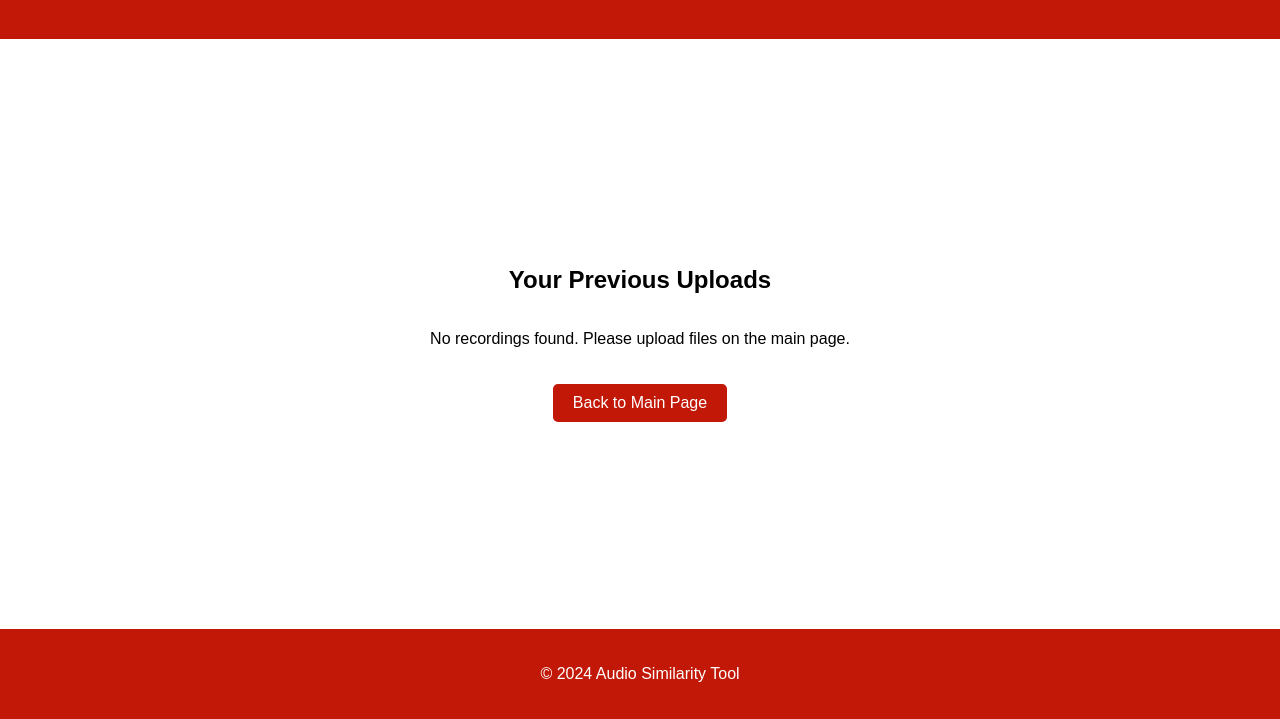
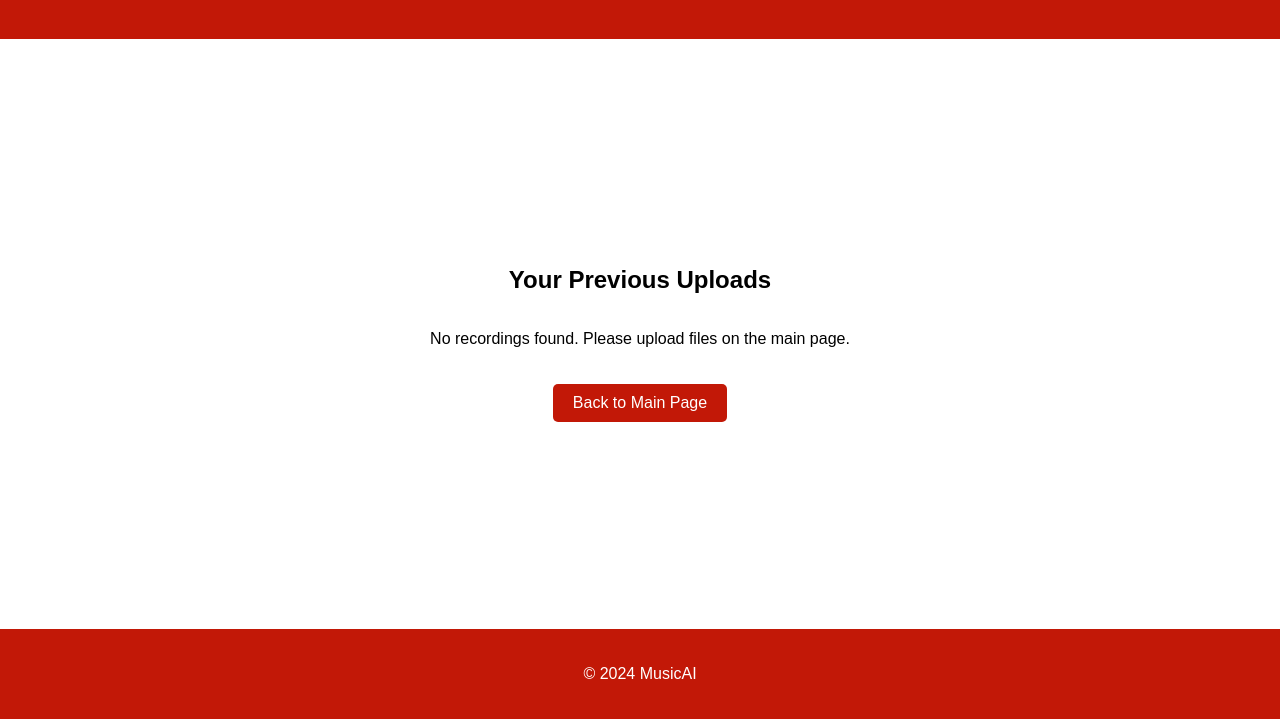
Before and after one commit to Ai-dev3/MusicAI, a plain HTML site: page pastrecordings.html in a window 1280 px wide. Shown: the part 81-800 px from the top of the page. Drawn offline with Linux system fonts and the light colour scheme.

Commit message:
Update pastrecordings.html

```diff
--- a/pastrecordings.html
+++ b/pastrecordings.html
@@ -91,7 +91,7 @@
 
     <!-- Footer section -->
     <div class="footer">
-        <p>&copy; 2024 Audio Similarity Tool</p>
+        <p>&copy; 2024 MusicAI</p>
     </div>
 
     <script>
```
